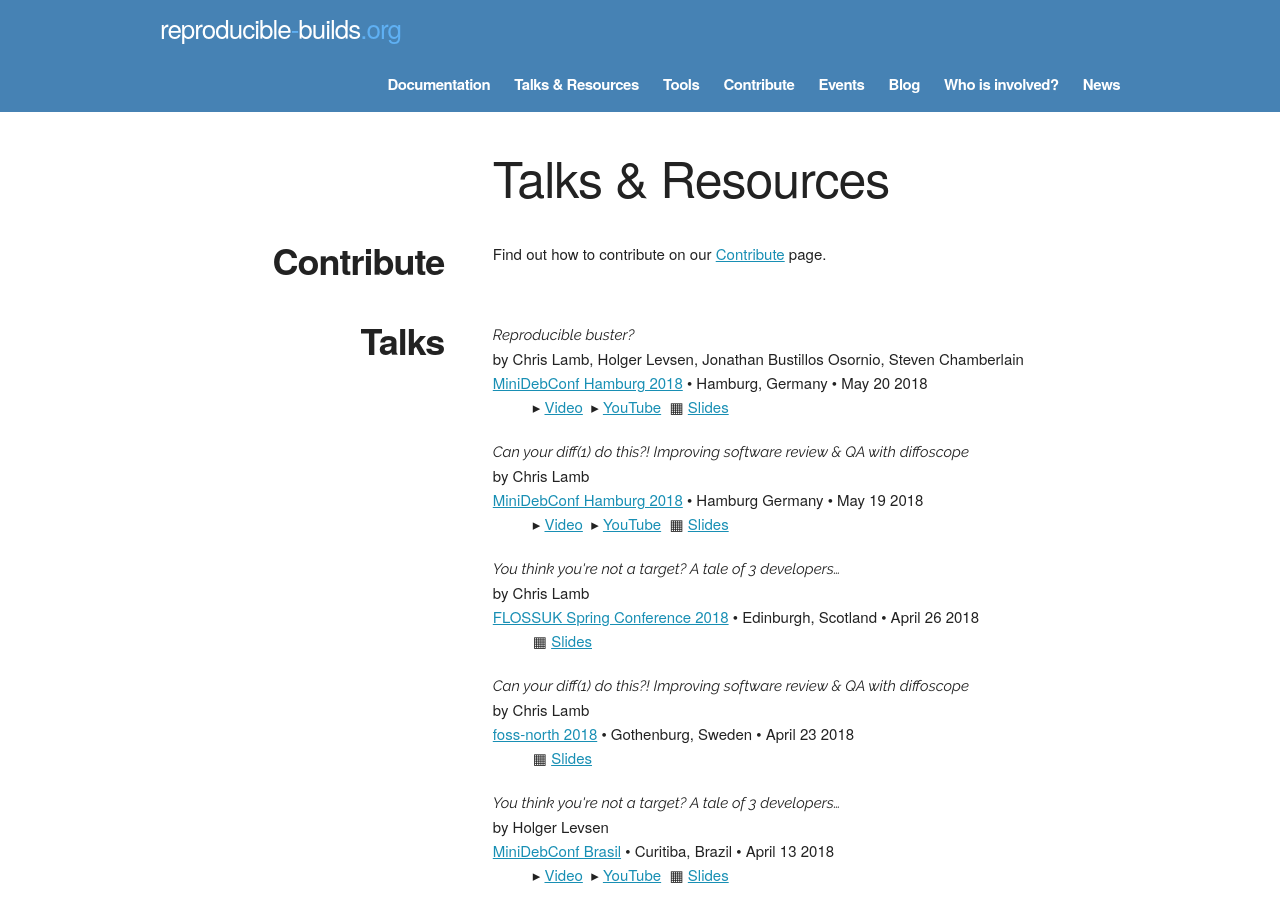
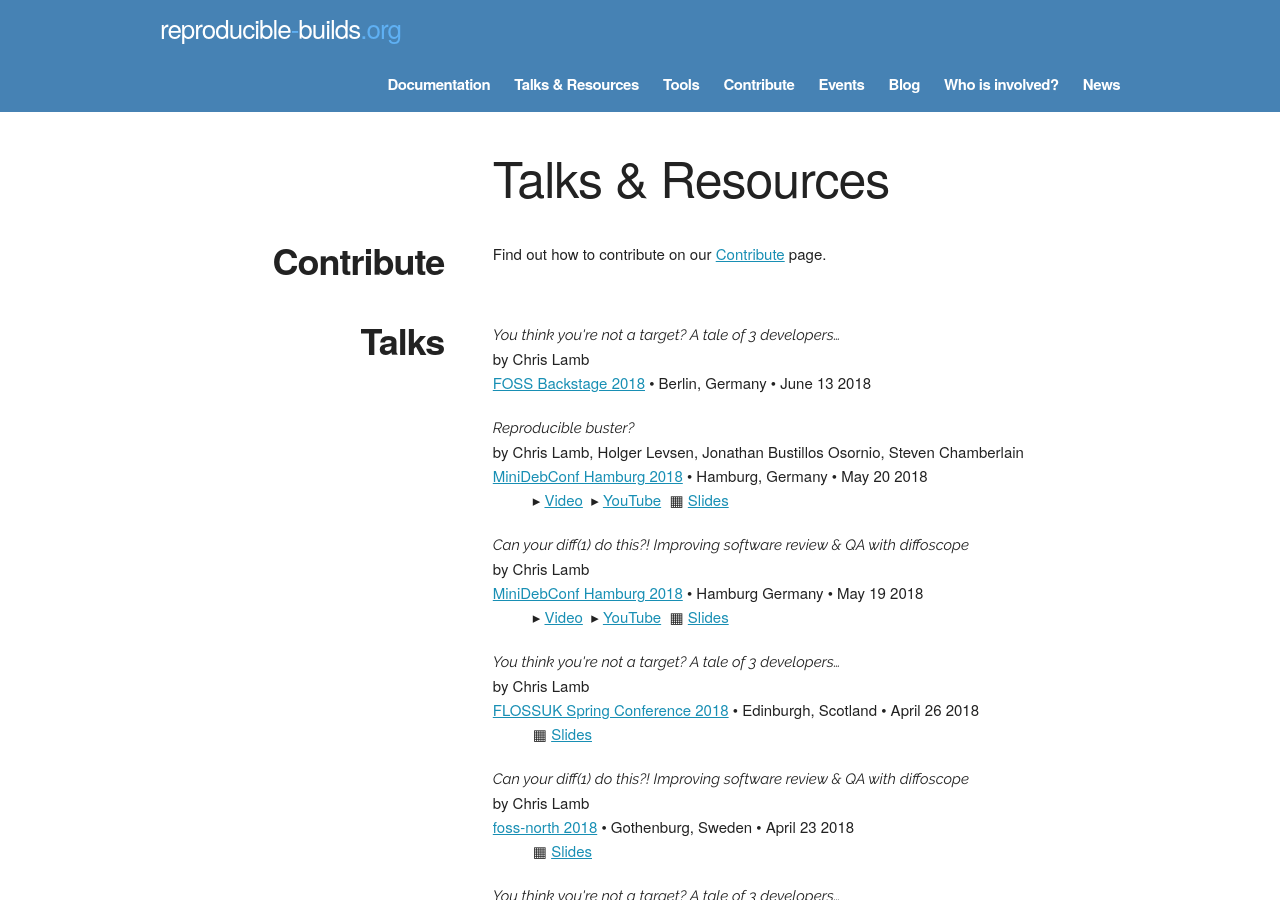
Before and after one commit to prototypefund/reproducible-website, a Jekyll site: the page built from resources.html, in a window 1280 px wide and 900 px high. Built offline with Jekyll 4.4.1, drawn with Linux system fonts in a browser that asks for light colours; some web fonts are replaced.

Commit message:
Add FOSS Backstage 2018 placeholder to presentation list.

```diff
--- a/_data/presentations.yml
+++ b/_data/presentations.yml
@@ -1,3 +1,11 @@
+- title: You think you're not a target? A tale of 3 developers…
+  presented_by: Chris Lamb
+  event:
+    url: https://foss-backstage.de/session/think-youre-not-target-tale-3-developers
+    name: FOSS Backstage 2018
+    date: 2018-06-13
+    location: Berlin, Germany
+
 - title: Reproducible buster?
   presented_by: Chris Lamb, Holger Levsen, Jonathan Bustillos Osornio, Steven Chamberlain
   event:
```
